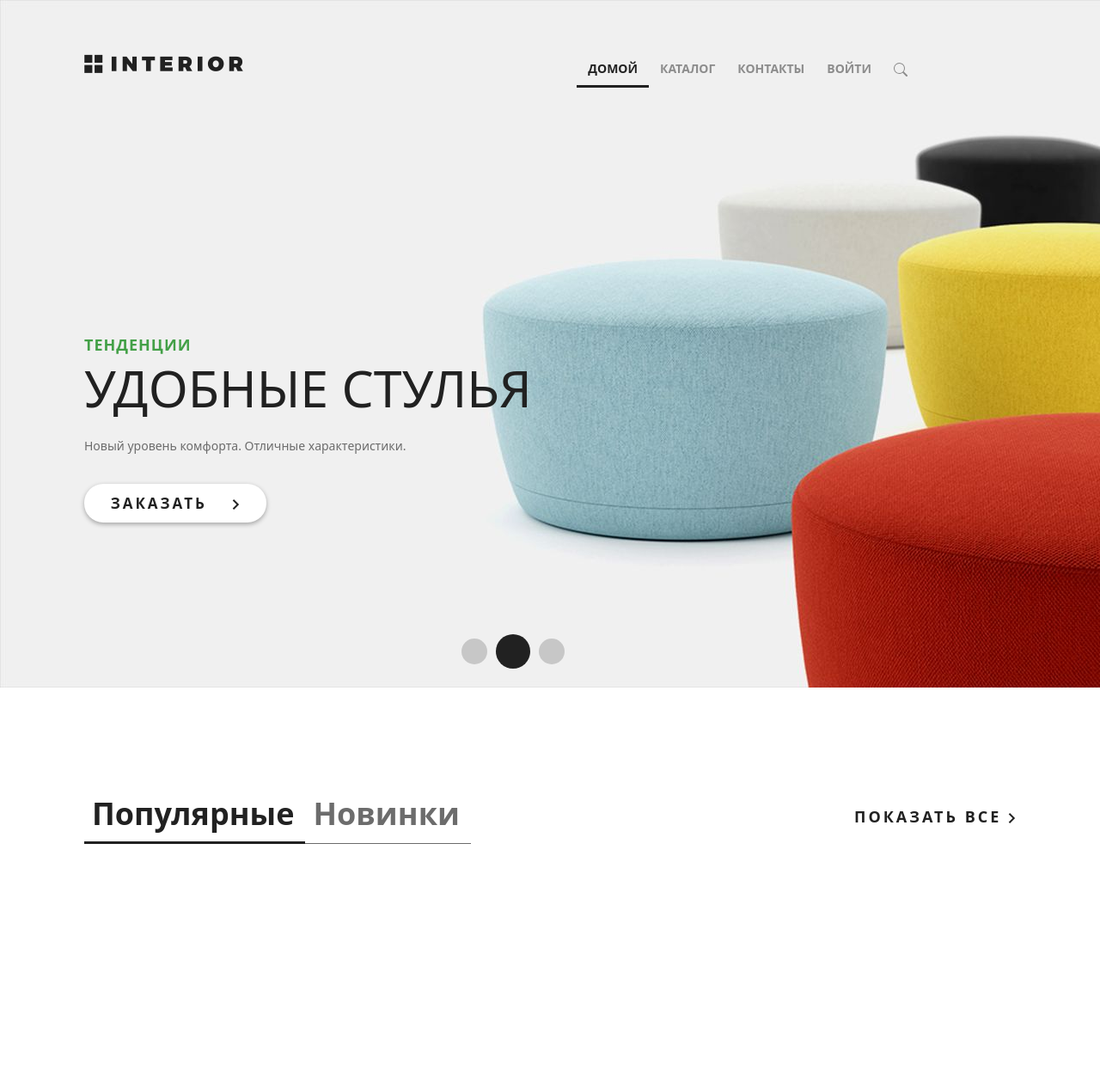
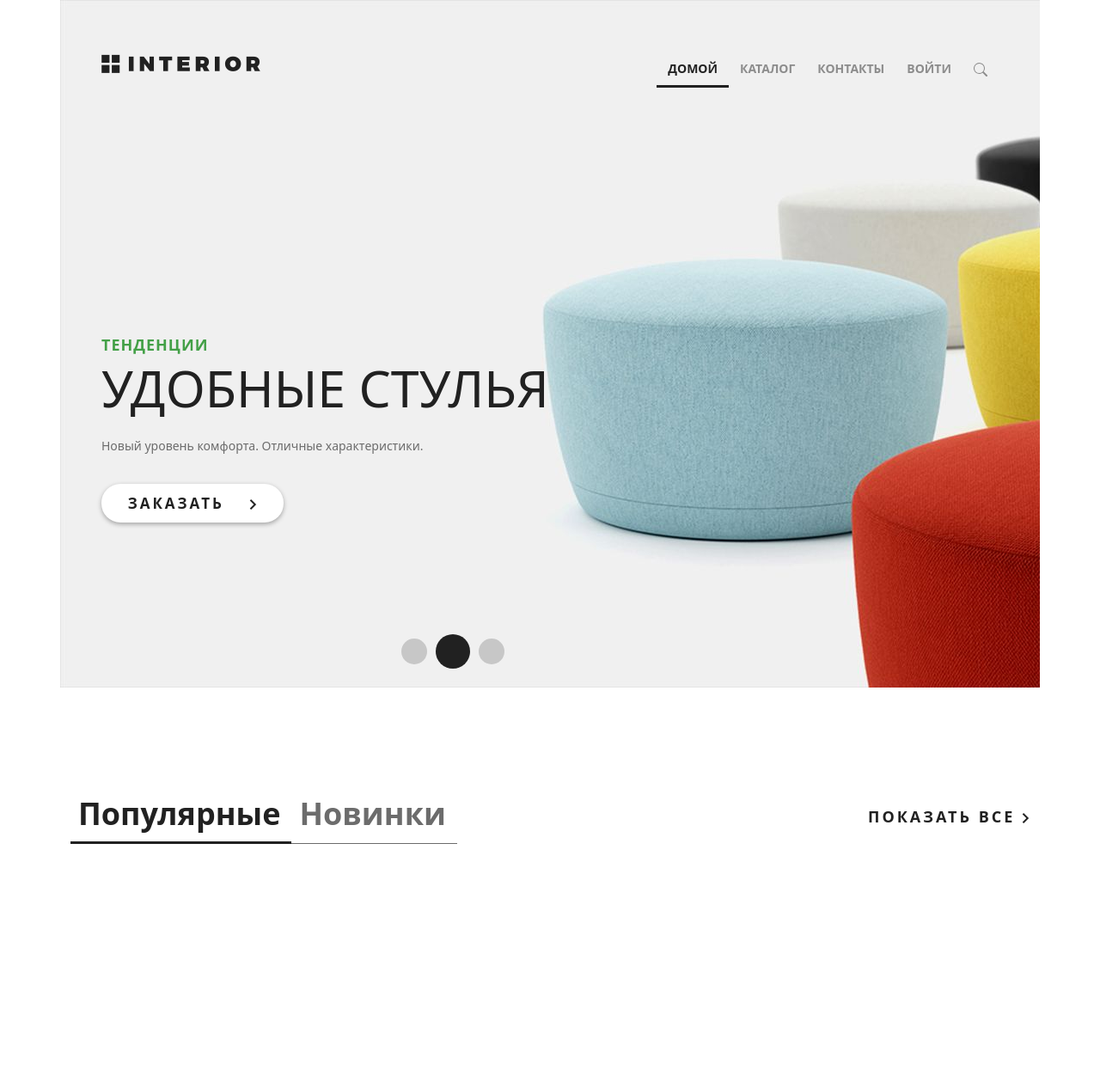
Before and after one commit to MashinaSSokom/GB_django, a Django app: page / in a window 1280 px wide. Shown: the top 1259 px of the page at 86% size. Run offline with Django 3.2, Linux system fonts and the light colour scheme; data that the repository does not hold is empty; some libraries are stand-ins or nearby versions.

Commit message:
fix index.html

```diff
--- a/app/project/templates/index.html
+++ b/app/project/templates/index.html
@@ -2,7 +2,7 @@
 {% load static %}
 
 {% block content %}
-    <div class="slider">
+    <div class="slider container px-5">
         {% include 'includes/header.html' %}
         <div class="text-slider">
             <h3 class="green">тенденции</h3>
@@ -15,7 +15,7 @@
         </div>
     </div>
 
-    <div class="featured">
+    <div class="featured container">
         <div class="featured-menu">
             <a class="active" href="#">Популярные</a><a href="#">Новинки</a>
         </div>
```
